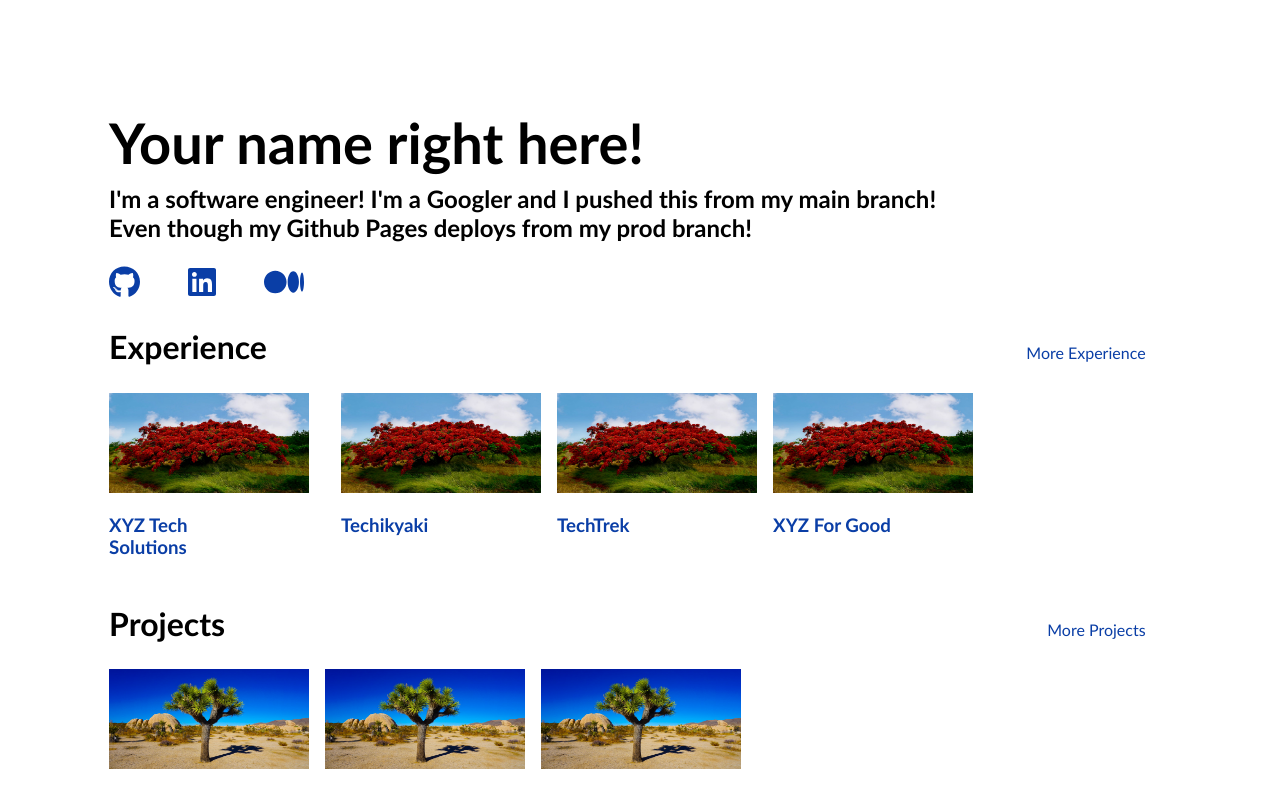
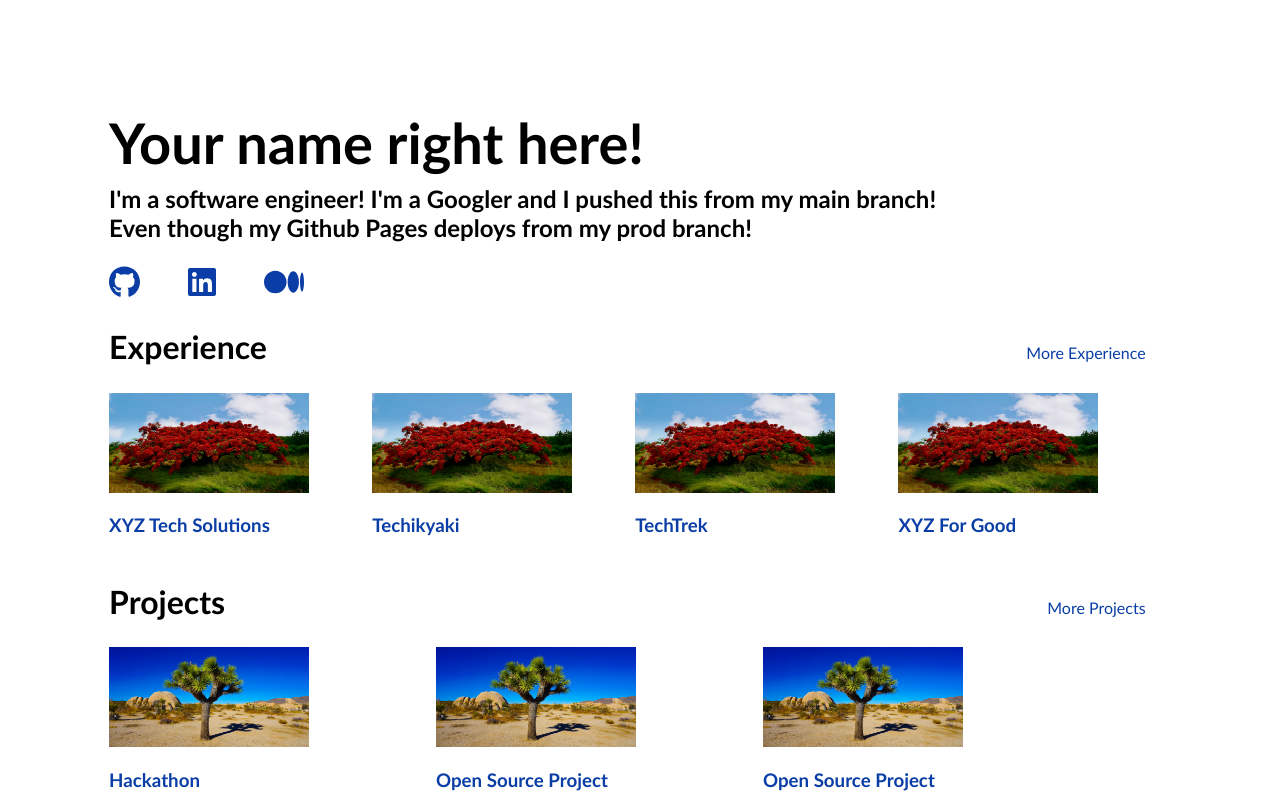
Before and after one commit to shamiguel/personal-portfolio, an Angular app: page / in a window 1280 px wide. Shown: the top 793 px of the page. Built offline with nearby package versions, Linux system fonts and the light colour scheme.

Commit message:
more stylings

```diff
--- a/src/app/app.component.html
+++ b/src/app/app.component.html
@@ -1,4 +1,7 @@
 
 <div class="container">
     <router-outlet></router-outlet>
+    <div>
+        <app-footer></app-footer>
+    </div>
 </div>
--- a/src/app/app.component.scss
+++ b/src/app/app.component.scss
@@ -6,3 +6,9 @@
     font-family:'Gill Sans', 'Gill Sans MT', Calibri, 'Trebuchet MS', sans-serif;
 
 }
+
+
+img{
+    max-width: 100%;
+    height: auto;
+}
--- a/src/app/app.component.ts
+++ b/src/app/app.component.ts
@@ -2,11 +2,12 @@ import { Component } from '@angular/core';
 import { CommonModule } from '@angular/common';
 import { RouterOutlet } from '@angular/router';
 import { MainComponent } from './main/main.component';
+import { FooterComponent } from './footer/footer.component';
 
 @Component({
   selector: 'app-root',
   standalone: true,
-  imports: [CommonModule, RouterOutlet, MainComponent],
+  imports: [CommonModule, RouterOutlet, MainComponent, FooterComponent],
   templateUrl: './app.component.html',
   styleUrls: ['./app.component.scss']
 })
--- a/src/app/footer/footer.component.scss
+++ b/src/app/footer/footer.component.scss
@@ -6,6 +6,7 @@
 }
 hr{
     border-top: 2px solid #bbb;
+    margin-top: 2rem;;
 }
 .link{
     text-align: left;
--- a/src/app/main-section/main-section.component.html
+++ b/src/app/main-section/main-section.component.html
@@ -3,28 +3,12 @@
     <a routerLink="/{{this.sectionData.name.toLocaleLowerCase()}}" routerLinkActive="active" ariaCurrentWhenActive="page"><p>More {{this.sectionData.name}}</p></a>
 </div>
 <div class="teams">
-    <ng-container *ngIf="sectionData.primary; else regularBlock">
-        <div *ngFor="let experience of sectionData.content">
-            <div *ngIf="experience.id === 1; else thumbnail">
-                <a routerLink="/{{ sectionData.name.toLocaleLowerCase() }}/{{ experience.id }}">
-                    <img [src]="experience.image" width="200" height="100">
-                    <h3>{{ experience.name }}</h3>
-                </a>
-            </div>
-            <ng-template #thumbnail>
-            <a routerLink="/{{ sectionData.name.toLocaleLowerCase() }}/{{ experience.id }}">
-                <img [src]="experience.image" width="200" height="100">
-                <h3>{{ experience.name }}</h3>
-            </a>
-        </ng-template>
-        </div>
-    </ng-container>
-    <ng-template #regularBlock>
-        <div *ngFor="let experience of sectionData.content">
+    <div class="item" *ngFor="let experience of sectionData.content">
+        <div>
             <a routerLink="/{{ sectionData.name.toLocaleLowerCase() }}/{{ experience.id }}">
                 <img [src]="experience.image" width="200" height="100">
                 <h3>{{ experience.name }}</h3>
             </a>
         </div>
-    </ng-template>
+    </div>
 </div>
--- a/src/app/main-section/main-section.component.scss
+++ b/src/app/main-section/main-section.component.scss
@@ -1,29 +1,43 @@
-.heading{
+.heading {
   display: flex;
   flex-direction: row;
   align-items: baseline;
   justify-content: space-between;
-    h2{
+  h2 {
     font-size: 2rem;
   }
 }
-.teams{
+.teams {
   display: flex;
   flex-direction: row;
-    div{
-        max-width: 50%;
-        padding-right: 1rem;
+  gap: 1rem;
+
+  .item {
+
+    @media(max-width: 1800px){
+        flex: 1 1 auto;
+        max-width: 30%; /* Ensure images don't exceed their container's width */
     }
-    overflow:scroll;
+
+    @media (max-width: 800px) {
+        flex: 1 1 auto;
+      max-width: 100%;
     }
-a{
+    height: auto;
+    h3 {
+      text-wrap: wrap;
+    }
+  }
+
+  overflow: scroll;
+}
+a {
   text-decoration: none;
-    color:#0A3EA6;
-    :hover{
-      color:#4a67a1;
+  color: #0a3ea6;
+  :hover {
+    color: #4a67a1;
     font-style: italic;
     font-style: bold;
     font-weight: 800;
   }
-    max-width: 50%;
 }
--- a/src/app/main/main.component.html
+++ b/src/app/main/main.component.html
@@ -27,7 +27,3 @@
 <div id="writings">
     <app-main-section [sectionData]="writingsSection"></app-main-section>
 </div>
-
-<div>
-    <app-footer></app-footer>
-</div>
--- a/src/app/section-details/section-details.component.html
+++ b/src/app/section-details/section-details.component.html
@@ -1,4 +1,8 @@
-<a class="link" routerLink="/{{this.segment.toLocaleLowerCase()}}" routerLinkActive="active" ariaCurrentWhenActive="page">Back to {{this.segment}}</a>
+<div class="links">
+    <a class="link" routerLink="/" routerLinkActive="active" ariaCurrentWhenActive="page">Home </a>
+    <p class="link"> / </p>
+    <a class="link" routerLink="/{{this.segment.toLocaleLowerCase()}}" routerLinkActive="active" ariaCurrentWhenActive="page">{{this.segment}}</a>
+</div>
 <div class="container">
     <div>
         <h1>{{this.content.name}}</h1>
--- a/src/app/section-details/section-details.component.scss
+++ b/src/app/section-details/section-details.component.scss
@@ -1,3 +1,25 @@
 .container{
 
 }
+
+.links{
+    display: flex;
+    flex-direction: row;
+    align-items: baseline;
+}
+.link{
+    padding-right: .5rem;
+    text-decoration: none;
+    text-transform: capitalize;
+}
+a{
+    &:hover{
+        font-style: italic;
+        font-weight: 900;
+    }
+}
+
+img{
+    max-width: 100%;
+    height: auto;
+}
--- a/src/app/section-page/section-page.component.html
+++ b/src/app/section-page/section-page.component.html
@@ -1,4 +1,4 @@
-<a class="link" routerLink="/" routerLinkActive="active" ariaCurrentWhenActive="page">Back</a>
+<a class="link" routerLink="/" routerLinkActive="active" ariaCurrentWhenActive="page">Home </a>
 <div class="heading">
     <h2>{{this.section.name}}</h2>
 </div>
--- a/src/app/section-page/section-page.component.scss
+++ b/src/app/section-page/section-page.component.scss
@@ -6,8 +6,12 @@
 .cards{
     display: flex;
     flex-direction: row;
+    flex-wrap: wrap;
+    justify-content: center;
+
     div{
         max-width: 50%;
         padding-right: 1rem;
+        margin-right: auto;
     }
 }
```
Lines whose indentation alone changed are shown as unchanged.
